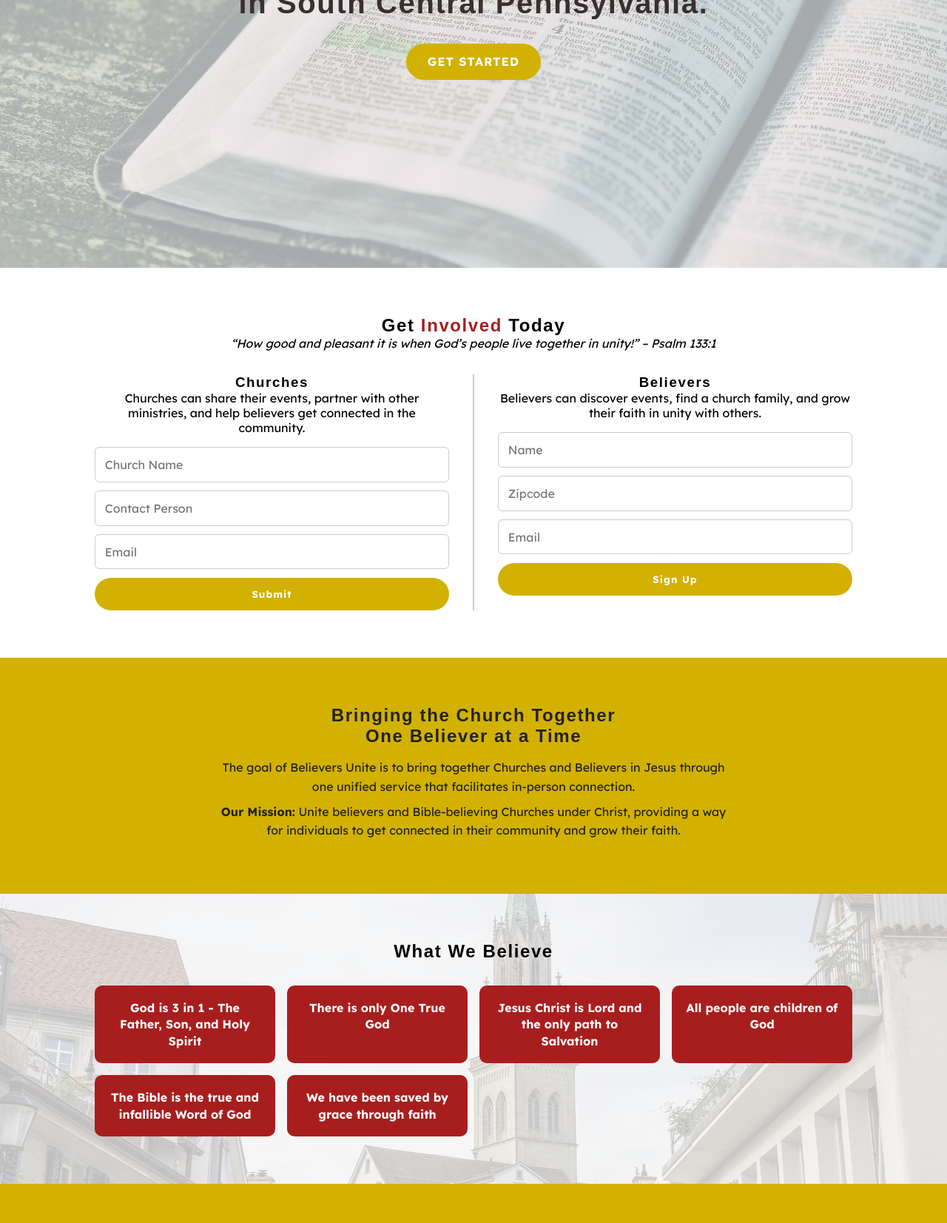
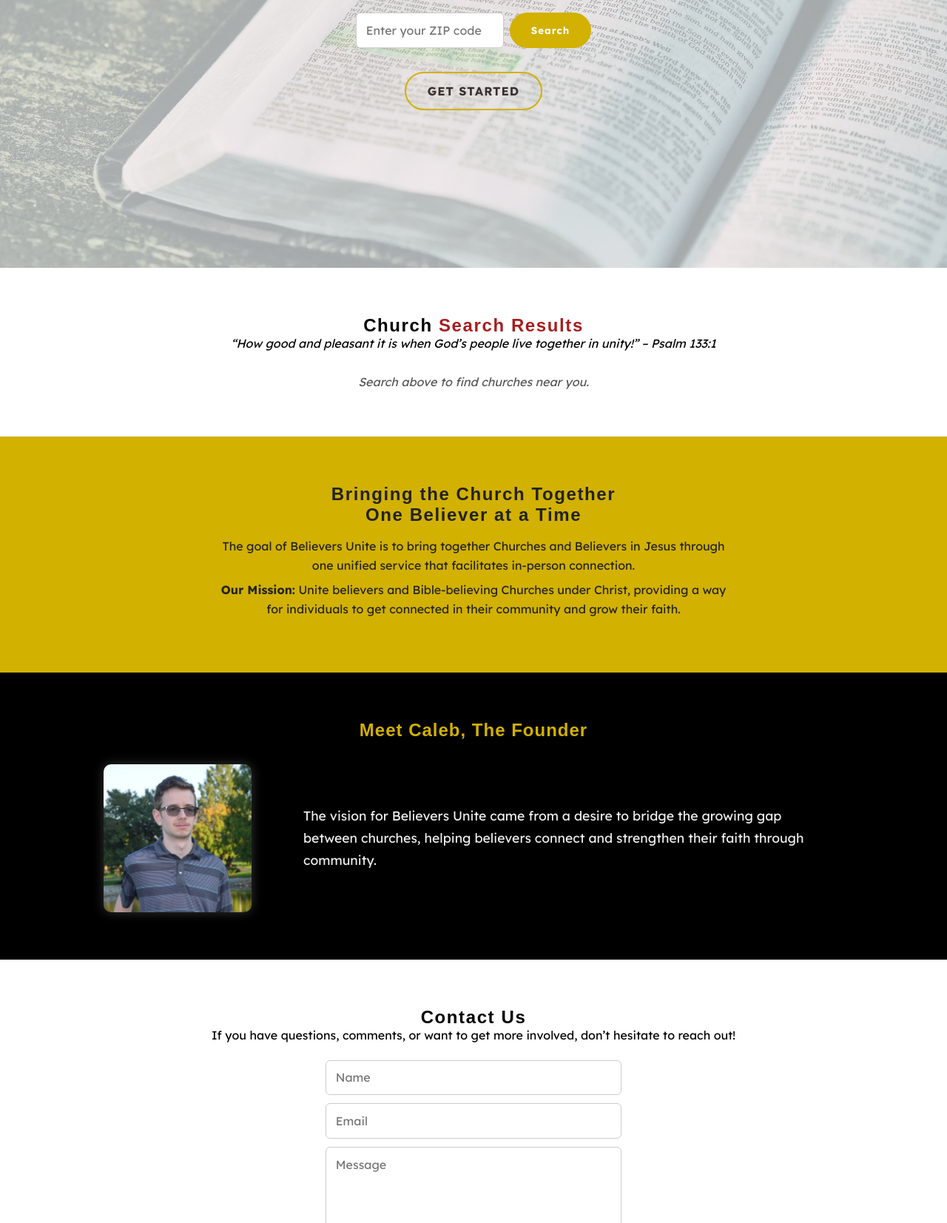
Before and after one commit to calebzroberts/Believers-Unite, a plain HTML site: page index.html in a window 1280 px wide. Shown: the part 418-2071 px from the top of the page at 74% size. Drawn offline with Linux system fonts and the light colour scheme; a web font is replaced by a local one.

Commit message:
Updated main pages and information and added search tool

```diff
--- a/index.html
+++ b/index.html
@@ -5,11 +5,9 @@
   <meta name="viewport" content="width=device-width, initial-scale=1.0" />
   <title>Believers Unite!</title>
   <link rel="stylesheet" href="style.css" />
-  <!-- Font Awesome for icons -->
-  <link
-    rel="stylesheet"
-    href="https://cdnjs.cloudflare.com/ajax/libs/font-awesome/6.5.0/css/all.min.css"
-  />
+  <script defer src="script.js"></script>
+  <link rel="stylesheet" href="https://cdnjs.cloudflare.com/ajax/libs/font-awesome/6.5.0/css/all.min.css" />
+  <link rel="shortcut icon" href="Images/logo-final-icon.png" type="image/x-icon">
 </head>
 <body>
   <header>
@@ -17,7 +15,7 @@
     <nav>
       <ul>
         <li><a href="#home">HOME</a></li>
-        <li><a href="#get-involved">GET INVOLVED</a></li>
+        <li><a href="#get-involved">SEARCH</a></li>
         <li><a href="#about">ABOUT</a></li>
         <li><a href="#contact">CONTACT</a></li>
       </ul>
@@ -28,40 +26,25 @@
   <section class="hero" id="home">
     <div class="overlay"></div>
     <div class="hero-content">
-      <h2>Uniting Believers and Churches<br>in South Central Pennsylvania.</h2>
-      <a href="#get-involved" class="btn">GET STARTED</a>
+      <h2>Find and Connect with Local Churches<br>in Your Area</h2>
+
+      <!-- ZIP SEARCH BOX -->
+      <div class="zip-search">
+        <input type="text" id="zipcode" placeholder="Enter your ZIP code">
+        <button class="btn" onclick="searchChurches()">Search</button>
+      </div>
+
+      <a href="#get-involved" class="btn secondary">GET STARTED</a>
     </div>
   </section>
 
-  <!-- GET INVOLVED -->
+  <!-- CHURCH SEARCH RESULTS -->
   <section id="get-involved">
-    <h2>Get <span class="highlight">Involved</span> Today</h2>
+    <h2>Church <span class="highlight">Search Results</span></h2>
     <p class="scripture"><em>“How good and pleasant it is when God’s people live together in unity!” – Psalm 133:1</em></p>
 
-    <div class="involved-forms">
-      <div class="form-box">
-        <h3>Churches</h3>
-        <p>Churches can share their events, partner with other ministries, and help believers get connected in the community.</p>
-        <form>
-          <input type="text" placeholder="Church Name" required>
-          <input type="text" placeholder="Contact Person" required>
-          <input type="email" placeholder="Email" required>
-          <button type="submit" class="btn">Submit</button>
-        </form>
-      </div>
-
-      <div class="divider"></div>
-
-      <div class="form-box">
-        <h3>Believers</h3>
-        <p>Believers can discover events, find a church family, and grow their faith in unity with others.</p>
-        <form>
-          <input type="text" placeholder="Name" required>
-          <input type="text" placeholder="Zipcode" required>
-          <input type="email" placeholder="Email" required>
-          <button type="submit" class="btn">Sign Up</button>
-        </form>
-      </div>
+    <div id="churchResults" class="church-grid">
+      <p class="placeholder">Search above to find churches near you.</p>
     </div>
   </section>
 
@@ -69,24 +52,7 @@
   <section id="about" class="gold-section">
     <h2>Bringing the Church Together<br>One Believer at a Time</h2>
     <p>The goal of Believers Unite is to bring together Churches and Believers in Jesus through one unified service that facilitates in-person connection.</p>
-
     <p class="mission"><strong>Our Mission:</strong> Unite believers and Bible-believing Churches under Christ, providing a way for individuals to get connected in their community and grow their faith.</p>
-  </section>
-
-  <!-- BELIEFS -->
-  <section id="beliefs" class="beliefs-section" style="background-image:url('Images/Church-building.webp');">
-    <div class="overlay"></div>
-    <div class="beliefs-content">
-      <h2>What We Believe</h2>
-      <div class="belief-grid">
-        <div class="belief-card">God is 3 in 1 - The Father, Son, and Holy Spirit</div>
-        <div class="belief-card">There is only One True God</div>
-        <div class="belief-card">Jesus Christ is Lord and the only path to Salvation</div>
-        <div class="belief-card">All people are children of God</div>
-        <div class="belief-card">The Bible is the true and infallible Word of God</div>
-        <div class="belief-card">We have been saved by grace through faith</div>
-      </div>
-    </div>
   </section>
 
   <!-- FOUNDER -->
@@ -95,7 +61,7 @@
     <div class="founder-flex">
       <img src="Images/headshot.webp" alt="Founder headshot" class="founder-img">
       <p>
-        It seems that every day the church is becoming more divided, even though we ultimately have the same belief that Jesus Christ is Lord. Following the terrible Charlie Kirk assassination, I have felt led and empowered by the Holy Spirit to create a way for others to also. My prayer is to see this turning into a movement to bring together the Church not only in this area but across the country.
+        The vision for Believers Unite came from a desire to bridge the growing gap between churches, helping believers connect and strengthen their faith through community.
       </p>
     </div>
   </section>
@@ -107,9 +73,8 @@
     <form>
       <input type="text" placeholder="Name" required>
       <input type="email" placeholder="Email" required>
-      <input type="tel" placeholder="Phone (Optional)">
       <textarea placeholder="Message" rows="5" required></textarea>
-      <button type="submit" class="btn">Sign Up</button>
+      <button type="submit" class="btn">Send</button>
     </form>
   </section>
 
--- /dev/null
+++ b/script.js
@@ -0,0 +1,61 @@
+// Simulated church data (replace with Google Sheet later)
+const churches = [
+  {
+    name: "Grace Fellowship Church",
+    zipcode: "17055",
+    image: "Images/church1.webp",
+    address: "123 Main St, Mechanicsburg, PA",
+    pastor: "Pastor John Smith",
+    website: "https://gracefellowship.org"
+  },
+  {
+    name: "Living Word Ministries",
+    zipcode: "17112",
+    image: "Images/church2.webp",
+    address: "456 Oak Ave, Harrisburg, PA",
+    pastor: "Rev. Mary Johnson",
+    website: "https://livingword.org"
+  },
+  {
+    name: "Community Bible Church",
+    zipcode: "17055",
+    image: "Images/church3.webp",
+    address: "789 Elm St, Mechanicsburg, PA",
+    pastor: "Pastor Alan Brown",
+    website: "https://cbcpa.org"
+  }
+];
+
+function searchChurches() {
+  const zip = document.getElementById("zipcode").value.trim();
+  const resultsContainer = document.getElementById("churchResults");
+
+  resultsContainer.innerHTML = "";
+
+  if (zip === "") {
+    resultsContainer.innerHTML = "<p class='placeholder'>Please enter a ZIP code to search.</p>";
+    return;
+  }
+
+  const results = churches.filter(ch => ch.zipcode === zip);
+
+  if (results.length === 0) {
+    resultsContainer.innerHTML = "<p class='placeholder'>No churches found for that ZIP code.</p>";
+    return;
+  }
+
+  results.forEach(church => {
+    const card = document.createElement("div");
+    card.classList.add("church-card");
+    card.innerHTML = `
+      <img src="${church.image}" alt="${church.name}">
+      <div class="info">
+        <h3>${church.name}</h3>
+        <p><strong>Pastor:</strong> ${church.pastor}</p>
+        <p><strong>Address:</strong> ${church.address}</p>
+        <a href="${church.website}" class="btn" target="_blank">More Info</a>
+      </div>
+    `;
+    resultsContainer.appendChild(card);
+  });
+}
--- a/style.css
+++ b/style.css
@@ -286,3 +286,123 @@
     text-align: center;
   }
 }
+
+/* ZIP SEARCH */
+.zip-search {
+  display: flex;
+  justify-content: center;
+  gap: 0.5rem;
+  margin-bottom: 1rem;
+}
+
+.zip-search input {
+  padding: 0.8rem;
+  width: 200px;
+  border: 1px solid #ccc;
+  border-radius: 6px;
+}
+
+.btn.secondary {
+  background-color: transparent;
+  color: #3a2f2f;
+  border: 2px solid #d2b100;
+  margin-top: 1rem;
+}
+
+.btn.secondary:hover {
+  background-color: #d2b100;
+  color: #fff;
+}
+
+/* CHURCH GRID */
+.church-grid {
+  margin-top: 2rem;
+  display: grid;
+  grid-template-columns: repeat(auto-fit, minmax(250px, 1fr));
+  gap: 1.5rem;
+}
+
+.church-card {
+  background: #fff;
+  border: 1px solid #ddd;
+  border-radius: 10px;
+  overflow: hidden;
+  box-shadow: 0 3px 8px rgba(0,0,0,0.1);
+  transition: transform 0.2s;
+}
+
+.church-card:hover {
+  transform: translateY(-5px);
+}
+
+.church-card img {
+  width: 100%;
+  height: 160px;
+  object-fit: cover;
+}
+
+.church-card .info {
+  padding: 1rem;
+  text-align: left;
+}
+
+.church-card h3 {
+  color: #a81e1e;
+  margin-bottom: 0.3rem;
+}
+
+.placeholder {
+  font-style: italic;
+  color: #555;
+}
+
+/* FOUNDER SECTION - Black background style */
+.founder {
+  background-color: #000;
+  color: #fff;
+  padding: 4rem 10%;
+  text-align: left;
+}
+
+.founder h2 {
+  color: #d2b100;
+  text-align: center;
+  margin-bottom: 2rem;
+  letter-spacing: 1px;
+}
+
+.founder-flex {
+  display: flex;
+  align-items: center;
+  justify-content: center;
+  gap: 2.5rem;
+  flex-wrap: wrap;
+  max-width: 1000px;
+  margin: 0 auto;
+}
+
+.founder-img {
+  flex: 0 0 250px;
+  border-radius: 10px;
+  object-fit: cover;
+  box-shadow: 0 0 15px rgba(255,255,255,0.2);
+}
+
+.founder p {
+  flex: 1;
+  font-size: 1.1rem;
+  line-height: 1.7;
+  color: #f0f0f0;
+  text-align: left;
+}
+
+/* Responsive */
+@media (max-width: 768px) {
+  .founder-flex {
+    flex-direction: column;
+    text-align: center;
+  }
+  .founder p {
+    text-align: center;
+  }
+}
```
Also changed, not shown: Images/logo-final-icon.png (added).
